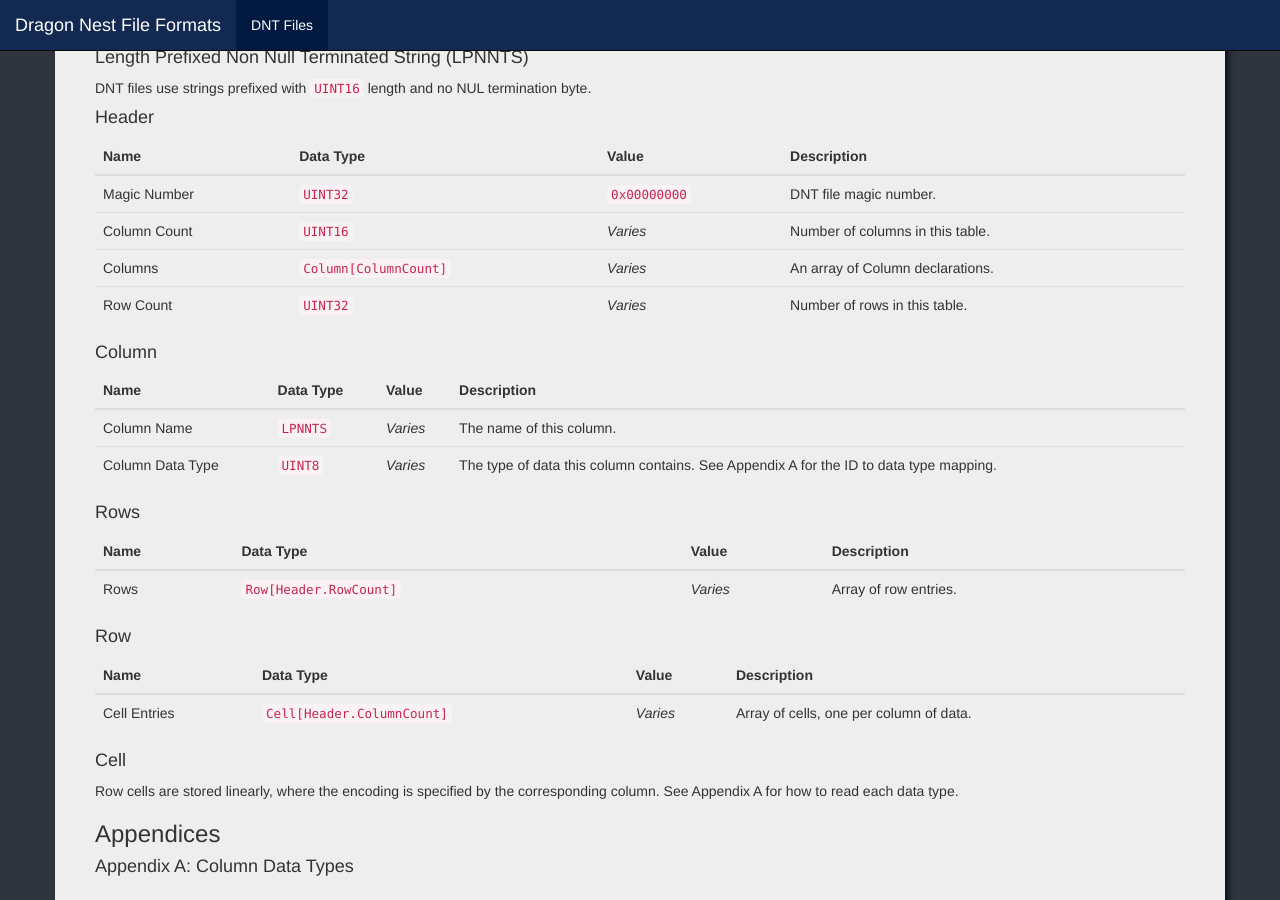
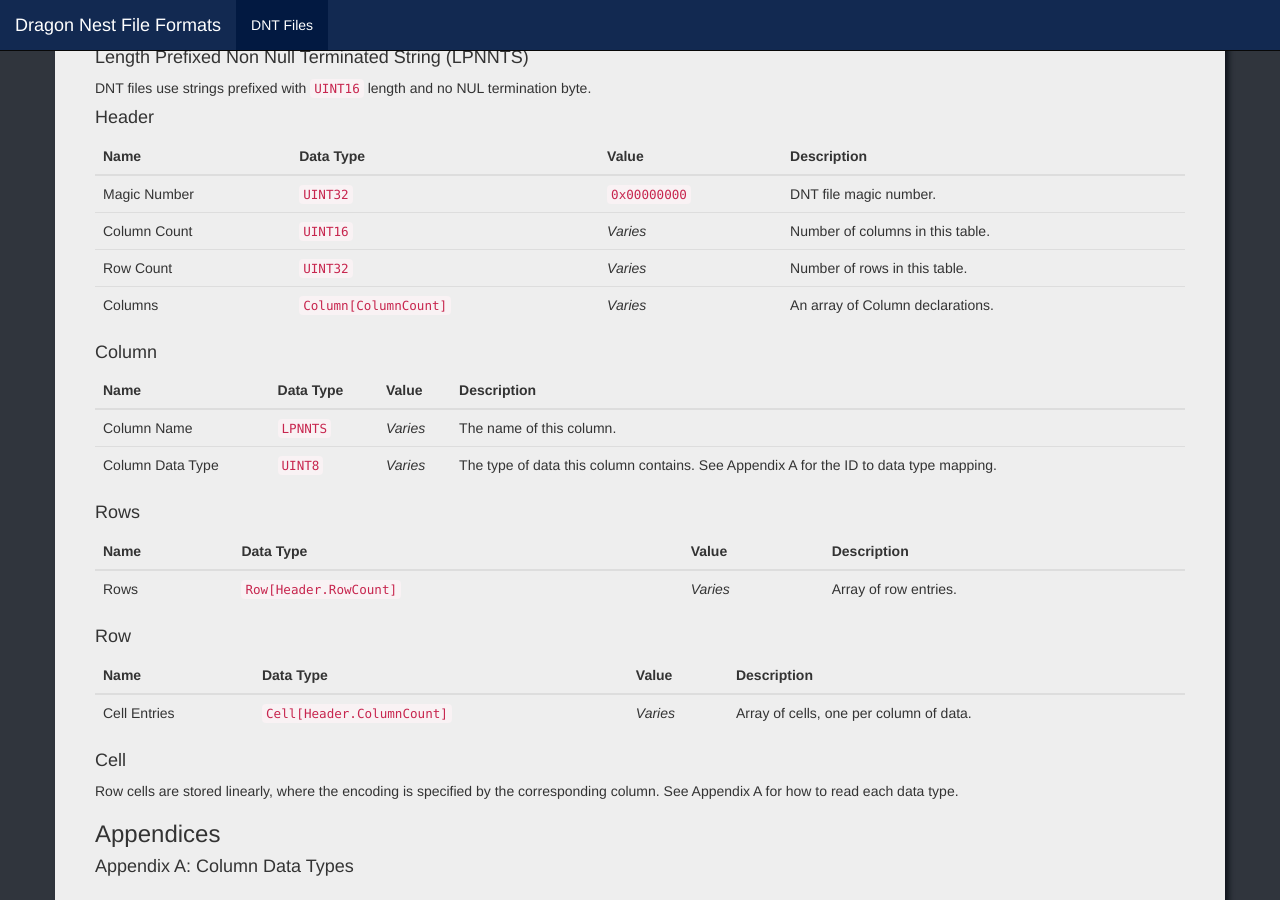
Before and after one commit to vincentzhang96/DragonNestFileFormats, a Jekyll site: the page built from files/dnt/index.md, in a window 1280 px wide and 900 px high, scrolled down 407 px. Built offline with Jekyll 4.4.1, drawn with Linux system fonts in a browser that asks for light colours; nearby versions of some CDN libraries; library files that are not in the unit come from our copies.

Commit message:
Fix transposed fields

```diff
--- a/_data/dnt/header.json
+++ b/_data/dnt/header.json
@@ -15,15 +15,15 @@
     "description": "Number of columns in this table."
   },
   {
+    "name": "Row Count",
+    "type": "UINT32",
+    "value": null,
+    "description": "Number of rows in this table."
+  },
+  {
     "name": "Columns",
     "type": "Column[ColumnCount]",
     "value": null,
     "description": "An array of Column declarations."
-  },
-  {
-    "name": "Row Count",
-    "type": "UINT32",
-    "value": null,
-    "description": "Number of rows in this table."
   }
 ]
```
